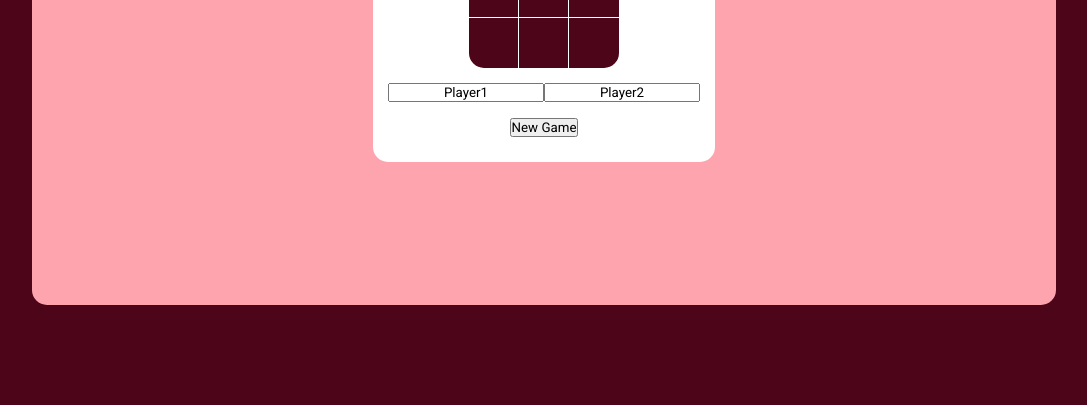
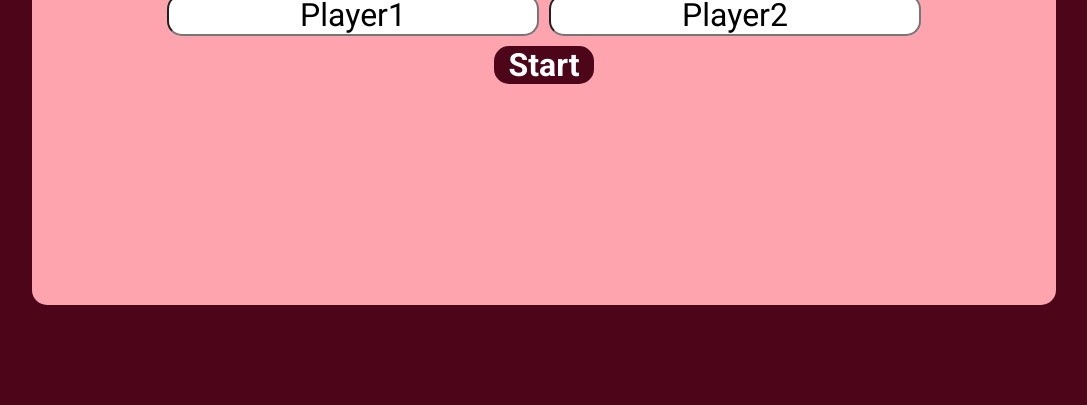
Before and after one commit to Sebamor/TicTacToe, a website: page index.html in a window 1280 px wide. Shown: the part 395-800 px from the top of the page, without its empty margins (96-1183 px from the left). Drawn offline with Linux system fonts and the light colour scheme.

Commit message:
Started game logic, rewrote css/html to add start screen

```diff
--- a/index.html
+++ b/index.html
@@ -14,8 +14,17 @@
   </head>
   <body>
     <h1>Tic Tac Toe</h1>
+    <div id="startScreenContainer">
+        <div id="nameInputContainer">
+            <input type="text" value="Player1" id="player1" name="player1">
+            <input type="text" value="Player2" id="player2" name="player2">
+        </div>
+        <div id="startButtonContainer">
+            <button id="startButton">Start</button>
+        </div>
+    </div>
     <div id="game-container">
-        <div id="game-infoDisplay"></div>
+        <div id="game-statusDisplay"></div>
         <div id="gameboard-container">
             <div class="gameboard-square" id="gameboard-square1"></div>
             <div class="gameboard-square" id="gameboard-square2"></div>
@@ -27,12 +36,8 @@
             <div class="gameboard-square" id="gameboard-square8"></div>
             <div class="gameboard-square" id="gameboard-square9"></div>
         </div>
-        <div id="game-nameInput">
-            <input type="text" value="Player1" id="player1" name="player1">
-            <input type="text" value="Player2" id="player2" name="player2">
-        </div>
-        <div id="game-button-container">
-            <button id="newGame">New Game</button>
+        <div id="resetButtonContainer">
+            <button id="resetButton">Reset</button>
         </div>
     </div>
     <script src="/main.js"></script>
--- a/main.js
+++ b/main.js
@@ -0,0 +1,41 @@
+// Start Interface
+const startInterface = (() => {
+    const startButton = document.getElementById('startButton');
+    const firstPlayer = document.getElementById('player1');
+    const secondPlayer = document.getElementById('player2');
+    const statusMessage = document.getElementById('game-statusDisplay');
+    const startScreen = document.getElementById('startScreenContainer');
+    const gameScreen = document.getElementById('game-container');
+
+    startButton.addEventListener('click', () => {
+        startScreen.style.display = "none";
+        gameScreen.style.display = "flex";
+        statusMessage.innerHTML = `${firstPlayer.value}'s turn`
+    })
+})();
+
+// Gameboard
+const gameboard = (() => {
+    const board = [
+        ["", "", ""],
+        ["", "", ""],
+        ["", "", ""]
+    ]
+
+    const checkMove = (row, col, marker) => {
+        if (board[row][col] === '') {
+            board[row][col] = marker;
+            return true;
+        }
+        return false;
+    }
+
+    return {board, checkMove}
+})();
+
+// Players
+const player = (name, marker) => {
+    return {name, marker}
+}
+
+player1 = player()
--- a/main.scss
+++ b/main.scss
@@ -23,7 +23,8 @@ body {
     display: flex;
     flex-direction: column;
     align-items: center;
-    gap: 100px;
+    justify-content: center;
+    gap: 10px;
     padding: 15px;
 
     h1 {
@@ -31,12 +32,45 @@ body {
     }
 }
 
+#startButton {
+    width: 100px;
+    font-size: 2em;
+    font-weight: 600;
+    background: #4c0519;
+    color: white;
+    border: none;
+    border-radius: 15px;
+}
+
+#nameInputContainer {
+    display: flex;
+    flex-direction: row;
+    justify-content: center;
+    align-items: center;
+    gap: 10px;
+    input {
+        text-align: center;
+        width: 100%;
+        flex-shrink: 2;
+        border-radius: 15px;
+        font-size: 2em;
+    }
+}
+
+#startScreenContainer {
+    display: flex;
+    flex-direction: column;
+    justify-content: center;
+    align-items: center;
+    gap: 10px;
+}
+
 #game-container {
     background: white;
     border-radius: 15px;
     min-width: 200px;
     min-height: 50%;
-    display: flex;
+    display: none;
     flex-direction: column;
     justify-content: center;
     align-items: center;
@@ -53,16 +87,19 @@ body {
         justify-content: center;
     }
 
-    #game-nameInput {
-        display: flex;
-        flex-direction: row;
-        justify-content: center;
-        align-items: center;
-        input {
-            text-align: center;
-            width: 100%;
-            flex-shrink: 2;
-        }
+    #game-statusDisplay {
+        font-size: 2em;
+        font-weight: 600;
+    }
+
+    #resetButton {
+        width: 100px;
+        font-size: 2em;
+        font-weight: 600;
+        background: #4c0519;
+        color: white;
+        border: none;
+        border-radius: 15px;
     }
 
     .gameboard-square {
--- /dev/null
+++ b/package.json
@@ -0,0 +1,6 @@
+{
+  "devDependencies": {
+    "@eslint/js": "^9.9.1",
+    "eslint": "^9.9.1"
+  }
+}
```
Also changed, not shown: main.css, 2 other files.
